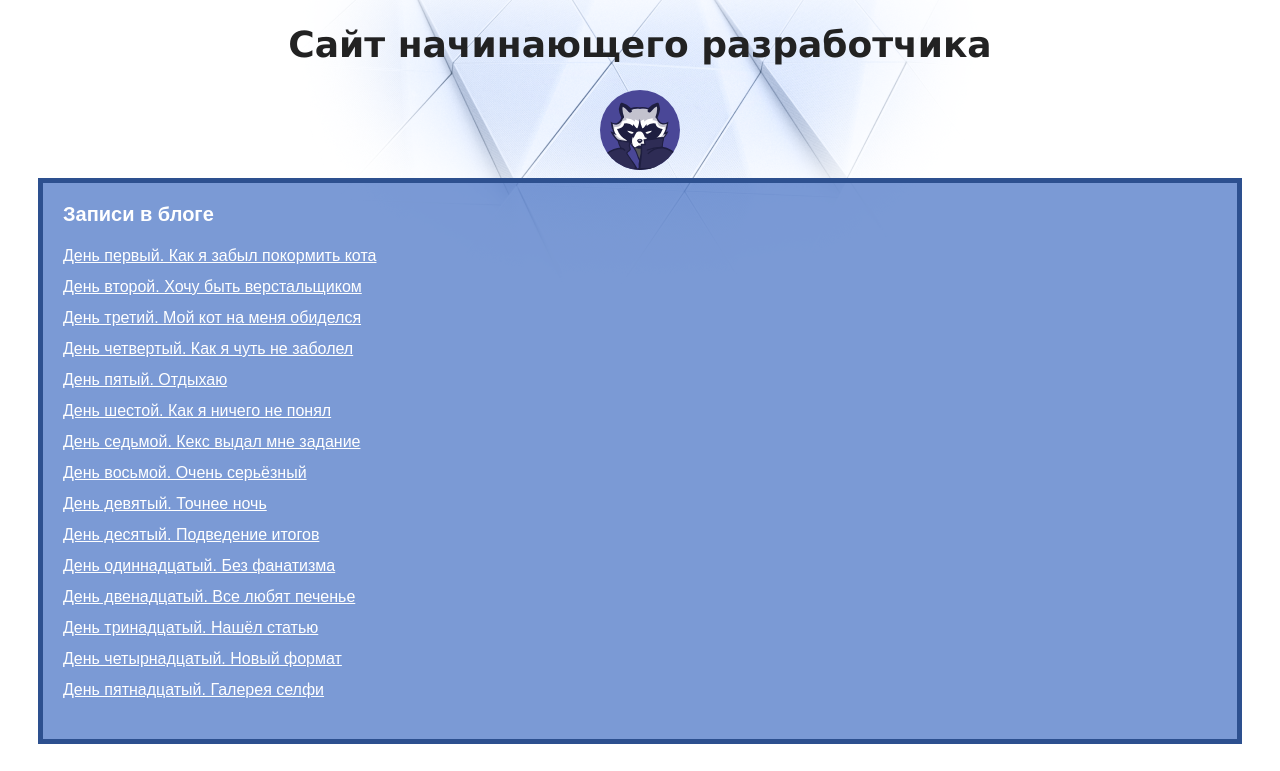
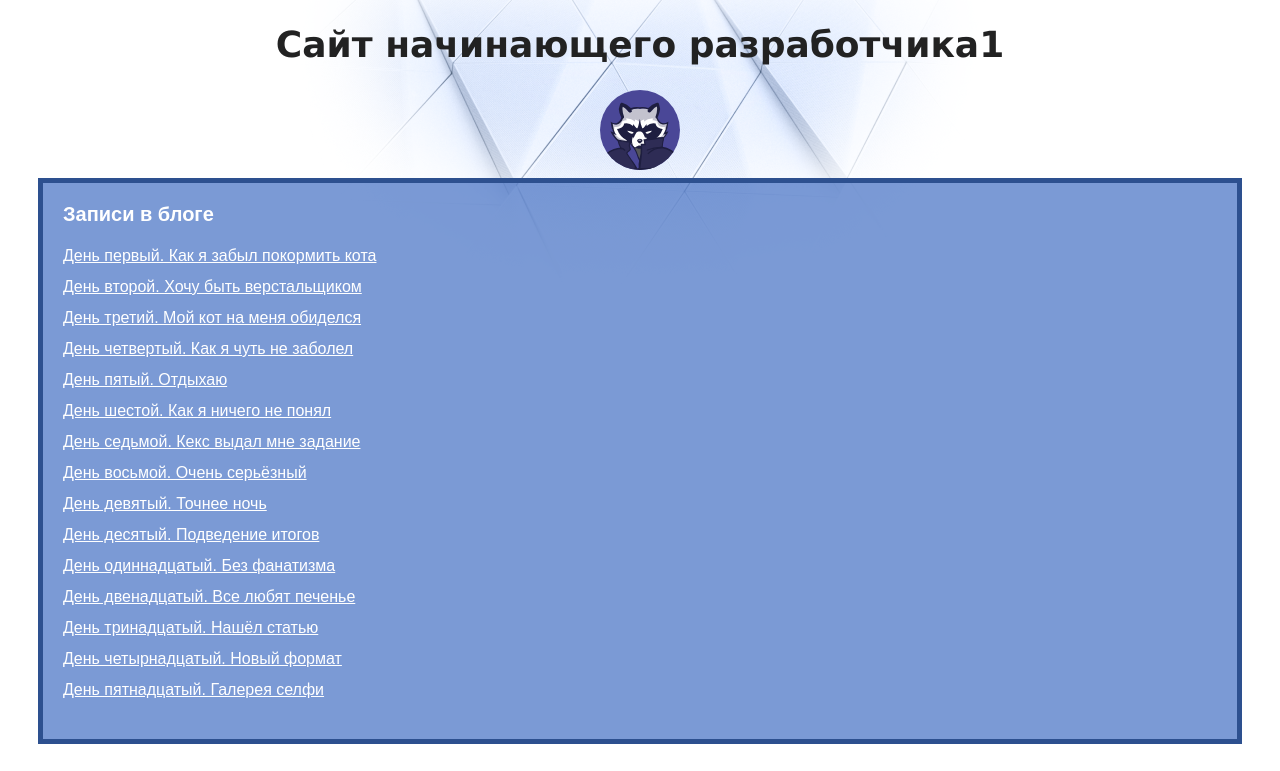
Before and after one commit to nik14k/public, a plain HTML site: page project/index.html in a window 1280 px wide. Shown: the top 771 px of the page. Drawn offline with Linux system fonts and the light colour scheme.

Commit message:
Update index.html

```diff
--- a/project/index.html
+++ b/project/index.html
@@ -7,7 +7,7 @@
   </head>
   <body>
     <header>
-      <h1 class="page-title">Сайт начинающего разработчика</h1>
+      <h1 class="page-title">Сайт начинающего разработчика1</h1>
     </header>
     <main>
       <div class="avatar-container">
```
